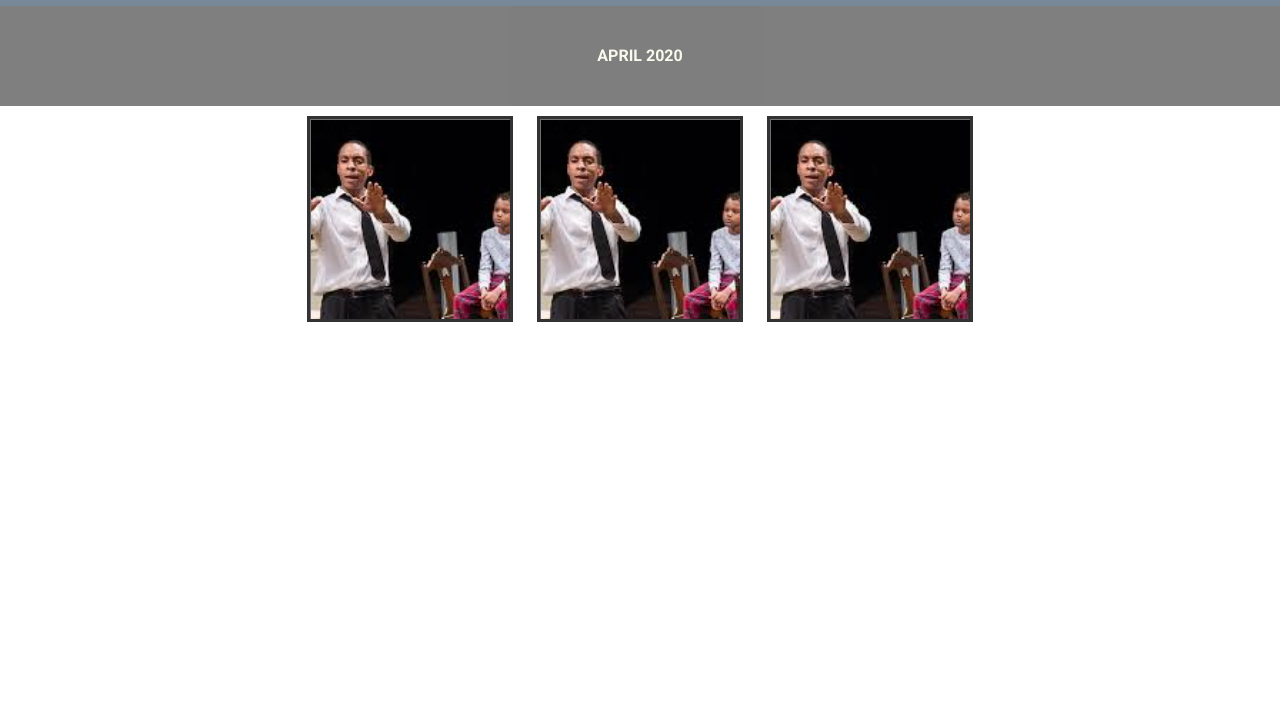
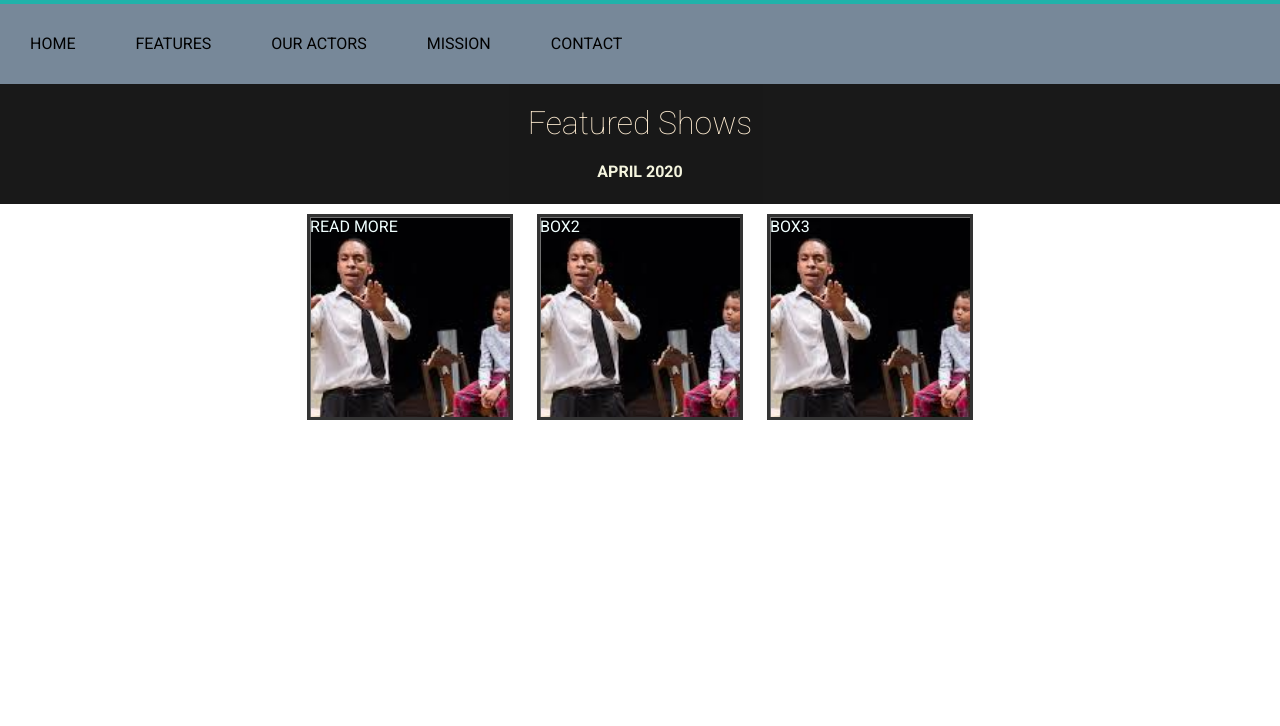
Before and after one commit to xnyrynx/project1_week1, a plain HTML site: page index.html in a window 1280 px wide. Shown: the part 74-800 px from the top of the page. Drawn offline with Linux system fonts and the light colour scheme; files that its build step writes are made by us from their sources; files whose address does not match are found by name.

Commit message:
second update

```diff
--- a/index.html
+++ b/index.html
@@ -1,6 +1,18 @@
 <!DOCTYPE html>
 <html lang="en">
 <head>
+    <h1 style="background-color: lightseagreen; text-align: center;">THE GRIOT THEATER</h1>
+
+    <nav style="position:relative;">
+        <ul>
+            <li> <a href = "#">HOME</a></li>
+            <li> <a href = "#">FEATURES</a></li>
+            <li> <a href = "#">OUR ACTORS</a></li>
+            <li> <a href = "#">MISSION</a></li>
+            <li> <a href = "#">CONTACT</a></li>
+          </ul>
+    </nav>
+
     <meta charset="UTF-8">
     <meta name="viewport" content="width=, initial-scale=1.0">
     <link rel="stylesheet" href="/griots_project/style.css">
@@ -10,24 +22,16 @@
     <title>Griots Theater Feature Shows</title>
 </head>
 <body>
-    <nav>
-        <ul>
-            <li> <a href = "#">HOME</a></li>
-            <li> <a href = "#">FEATURES</a></li>
-            <li> <a href = "#">OUR ACTORS</a></li>
-            <li> <a href = "#">MISSION</a></li>
-            <li> <a href = "#">CONTACT</a></li>
-          </ul>
-    </nav>
 
 <div id="title_banner">
+    <h1><center>Featured Shows</center></h1>
     <h2><center>APRIL 2020</center></h2>
-    <div class="banner_image banner_image_1"></div>
+    <div id="banner_image banner_image_1"></div>
 </div>
 
     <div class="flexbox-containter">
     <center>
-        <div class="flexbox-item flexbox-item-1">BOX1</div>
+        <div class="flexbox-item flexbox-item-1">READ MORE</div>
         <div class="flexbox-item flexbox-item-2">BOX2</div>
         <div class="flexbox-item flexbox-item-3">BOX3</div>
     </center>
--- a/style.css
+++ b/style.css
@@ -2,7 +2,7 @@
     margin: auto;
     padding: 0;
     position: sticky;
-    @import url('https://fonts.googleapis.com/css2?family=Roboto:ital,wght@0,100;0,300;0,400;0,500;0,700;0,900;1,100;1,300;1,400;1,500;1,700;1,900&display=swap');
+    font-family: 'Roboto',sans-serif;
 }
 
 nav {
@@ -13,7 +13,8 @@ nav {
 }
 
 ul  {
-
+    font-family: 'Roboto', sans-serif;
+    scroll-snap-align:inherit;
 }
 
 ul li   {
@@ -30,7 +31,7 @@ ul li a {
     font-family: 'Roboto',sans-serif;
     font-style: normal;
     font-weight: 400;
-    padding: 0 20px;
+    padding: 0 30px;
 }
 
 ul li a:hover {
@@ -41,14 +42,17 @@ font-style: italic;
 
 
 h1 {
-    font-size:large;
+    font-size:xx-large;
+    font-weight: 200;
+    padding:20px 0 20px 0;
+    color: blanchedalmond;
 }
 
 h2 {
     font-family: 'Roboto', sans-serif;
     color: beige;
     font-size:medium;
-    padding: 40px;
+    padding: 0 0 20px 0;
     align-self: center;
 }
 
@@ -58,15 +62,17 @@ head   {
 
 body   {
     font-family: 'Roboto', sans-serif;
-    background-image: no-repeat center/80% url("/griots_project/theater-image-background.png");
 }
 
 #title_banner {
     background-color: black;
     height: 100px;
-    opacity: 50%;
-    background-image: url(/griots_project/theater-image-background.png);
+    padding-bottom: 20px;
+    opacity:90%;
+}
 
+#banner_image {
+    background-image: no repeat center/100% url(/griots_project/theater-image-background.png);
 }
 
 .flexbox-container {
@@ -82,12 +88,16 @@ body   {
     background-image: url(/griots_project/a-raisin-in-the-sun-theater-1.png);
     opacity: 100%;
     align-content: space-between;
+    font-family:'Roboto',sans-serif;
+    color: azure;
+
+
 }
 
 .flexbox-item:hover   {
-
     opacity: 60%;
-
+    font-weight:bold;
+    color: blanchedalmond;
 }
 
 .flexbox-item-1 {
```
